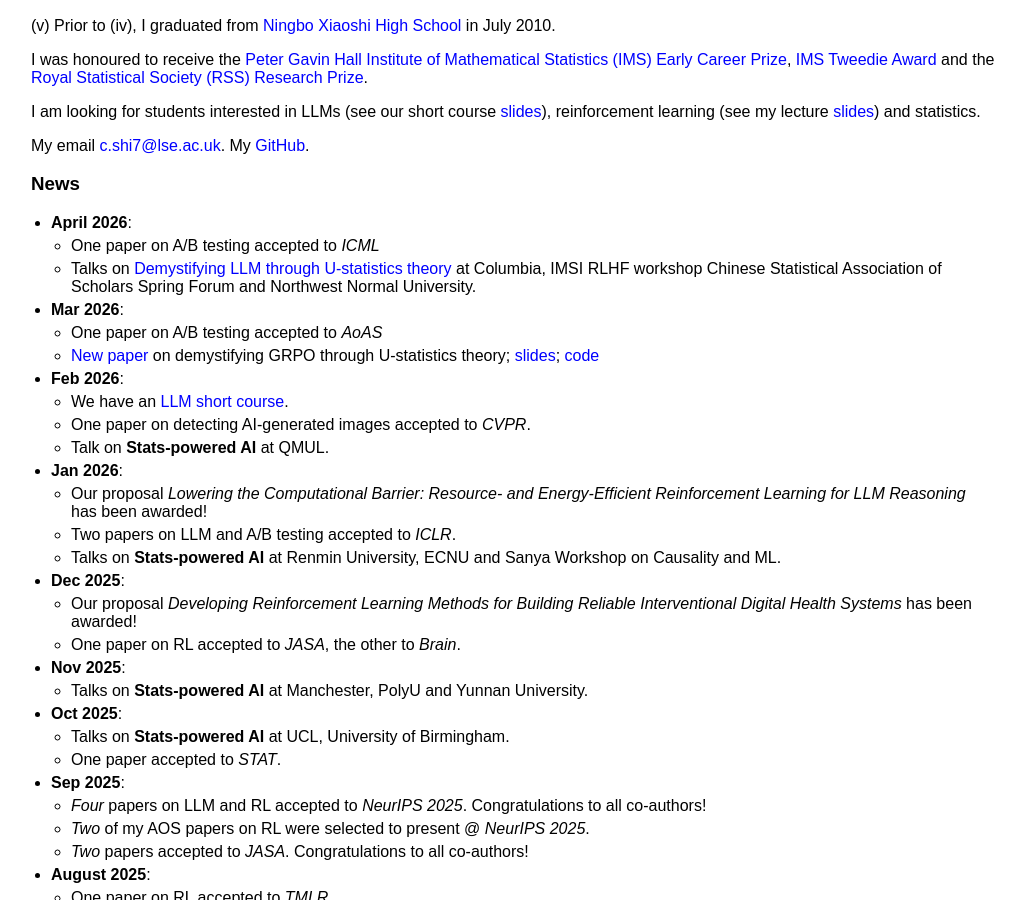
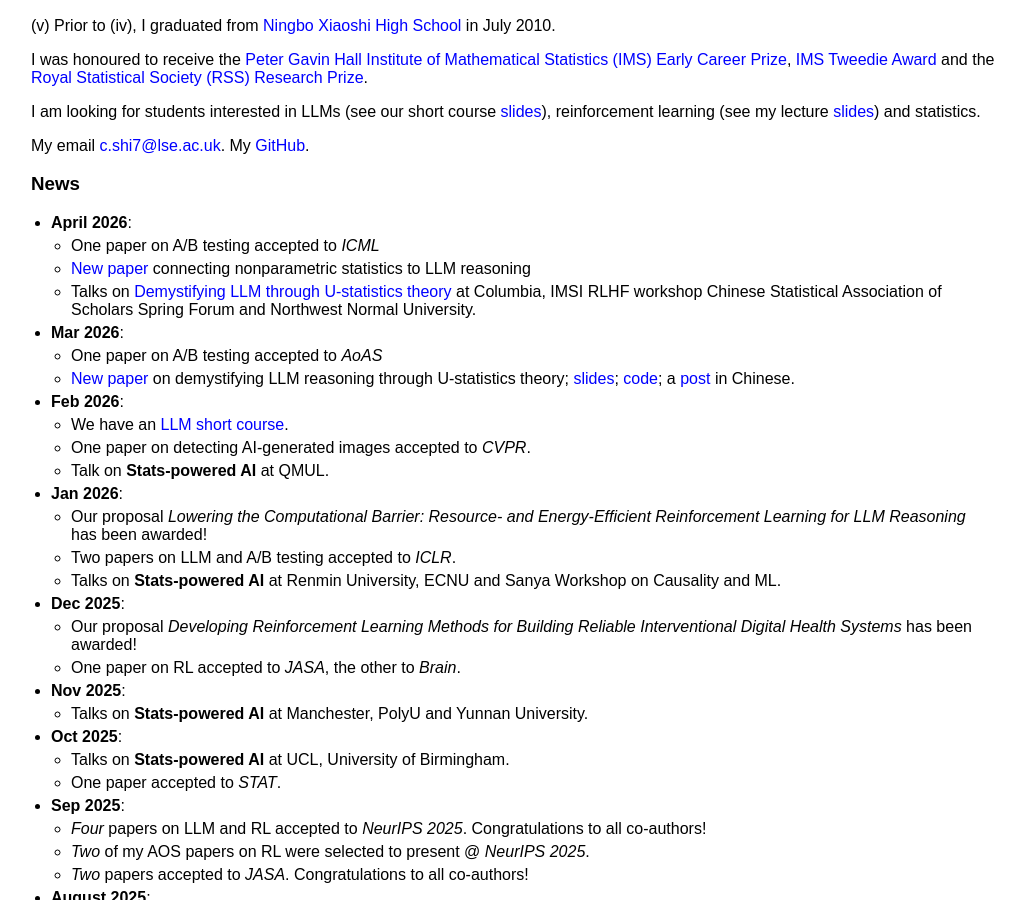
Before and after one commit to callmespring/callmespring.github.io, a Jekyll site: the page built from index.md, in a window 1280 px wide and 900 px high, scrolled down 1027 px. Shown: the whole window, without its empty margins (109-1134 px from the left). Built offline with Jekyll 4.4.1, drawn with Linux system fonts in a browser that asks for light colours.

Commit message:
Update index.md

```diff
--- a/index.md
+++ b/index.md
@@ -29,10 +29,11 @@
 ### News
 - **April 2026**:
   * One paper on A/B testing accepted to *ICML*
+  * [New paper](https://arxiv.org/pdf/2604.28005) connecting nonparametric statistics to LLM reasoning
   * Talks on [Demystifying LLM through U-statistics theory](./slides/GRPO.pdf) at Columbia, IMSI RLHF workshop Chinese Statistical Association of Scholars Spring Forum and Northwest Normal University.
 - **Mar 2026**:
   * One paper on A/B testing accepted to *AoAS*
-  * [New paper](http://arxiv.org/abs/2603.01162) on demystifying GRPO through U-statistics theory; [slides](./slides/GRPO.pdf); [code](https://github.com/noncollapse/Demystifying-GRPO)
+  * [New paper](http://arxiv.org/abs/2603.01162) on demystifying LLM reasoning through U-statistics theory; [slides](./slides/GRPO.pdf); [code](https://github.com/noncollapse/Demystifying-GRPO); a [post](https://mp.weixin.qq.com/s/hwHQrgaKe2dl1Qb881FVFQ) in Chinese.
 - **Feb 2026**:
   * We have an [LLM short course](https://github.com/noncollapse/LLM_short_course).
   * One paper on detecting AI-generated images accepted to *CVPR*.
```
